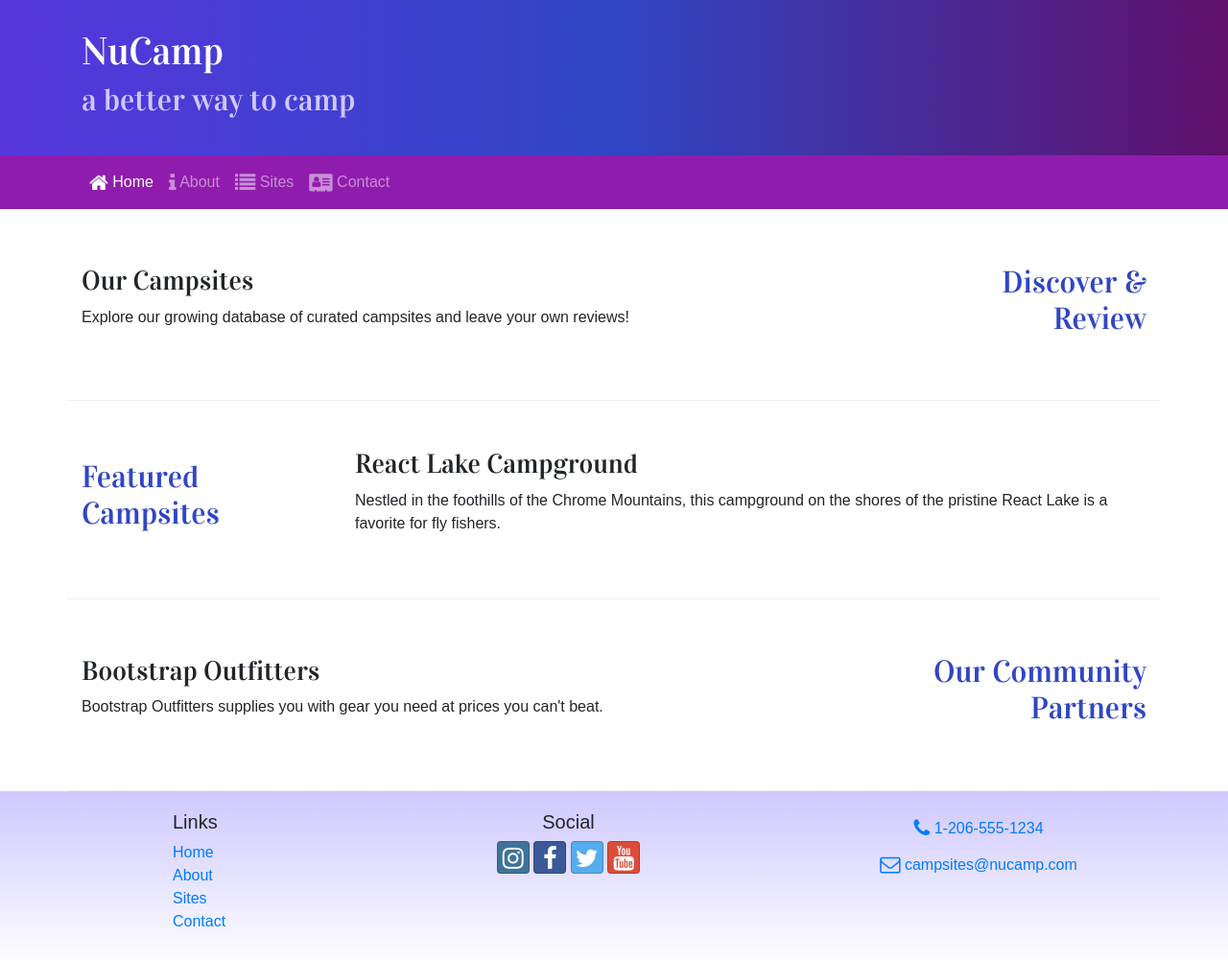
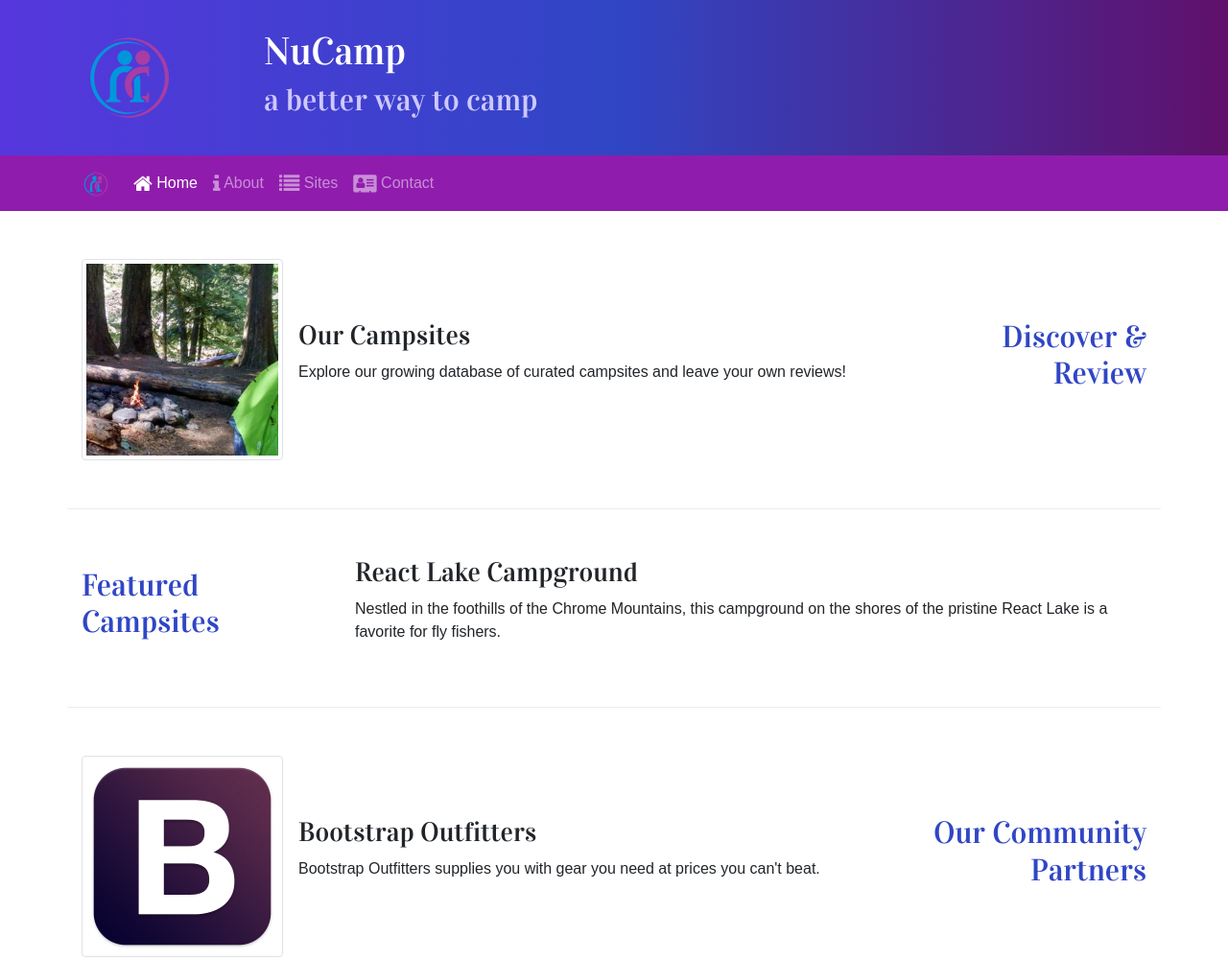
Before and after one commit to sengvang1/NuCamp-Review, a website: page index.html in a window 1280 px wide. Shown: the top 1001 px of the page at 96% size. Drawn offline with nearby package versions, Linux system fonts and the light colour scheme.

Commit message:
Index Images

```diff
--- a/index.html
+++ b/index.html
@@ -24,6 +24,9 @@
     <header class="jumbotron jumbotron-fluid">
         <div class="container">
             <div class="row">
+                <div class="col-4 col-sm-3 col-md-2 align-self-center">
+                    <a href="#"><img src="img/logo.png" alt="" class="img-fluid"></a>
+                </div>
                 <div class="col">
                     <h1>NuCamp</h1>
                     <h2>a better way to camp</h2>
@@ -34,7 +37,8 @@
 
     <nav class="navbar navbar-expand-sm navbar-dark sticky-top">
         <div class="container">
-            <button class="navbar-toggler ml-auto" type="button" data-toggle="collapse" data-target="#nucampNavbar">
+            <a href="#" class="navbar-brand"><img src="img/logo.png" alt="NuCamp" height="30" width="30"></a>
+            <button class="navbar-toggler" type="button" data-toggle="collapse" data-target="#nucampNavbar">
                 <span class="navbar-toggler-icon"></span>
             </button>
             <div class="collapse navbar-collapse" id="nucampNavbar">
@@ -53,8 +57,13 @@
                     <h2 class="text-sm-right">Discover & Review</h2>
             </div>
              <div class="col">
-                    <h3>Our Campsites</h3>
-                    <p class="d-none d-sm-block">Explore our growing database of curated campsites and leave your own reviews!</p>
+                <div class="media">
+                    <img class="d-flex mr-3 img-thumbnail" src="img/breadcrumb-trail-thumb.jpg" alt="Breadcrumb Trail Thumbnail">
+                    <div class="media-body align-self-center">
+                        <h3>Our Campsites</h3>
+                        <p class="d-none d-sm-block">Explore our growing database of curated campsites and leave your own reviews!</p>
+                    </div>
+                </div>
              </div>
         </div>
 
@@ -72,8 +81,13 @@
                     <h2 class="text-sm-right">Our Community Partners</h2>
                 </div>
                 <div class="col">
-                    <h3>Bootstrap Outfitters</h3>
-                    <p class="d-none d-sm-block">Bootstrap Outfitters supplies you with gear you need at prices you can't beat.</p>
+                    <div class="media">
+                        <img class="d-flex mr-3 img-thumbnail" src="img/bootstrap-thumb.png" alt="Bootstrap Outfitters" />
+                        <div class="media-body align-self-center">
+                            <h3>Bootstrap Outfitters</h3>
+                            <p class="d-none d-sm-block">Bootstrap Outfitters supplies you with gear you need at prices you can't beat.</p>
+                        </div>
+                    </div>
                 </div>
         </div>
 
```
Also changed, not shown: aboutus.html (+7 -3 lines), contactus.html (+5 -1 lines), img/bootstrap-thumb.png (added), img/breadcrumb-trail-thumb.jpg (added), img/breadcrumb-trail.jpg (added), img/chrome-river-thumb.jpg (added), img/chrome-river.jpg (added), img/logo.png (added), img/react-lake-thumb.jpg (added), img/react-lake.jpg (added).
